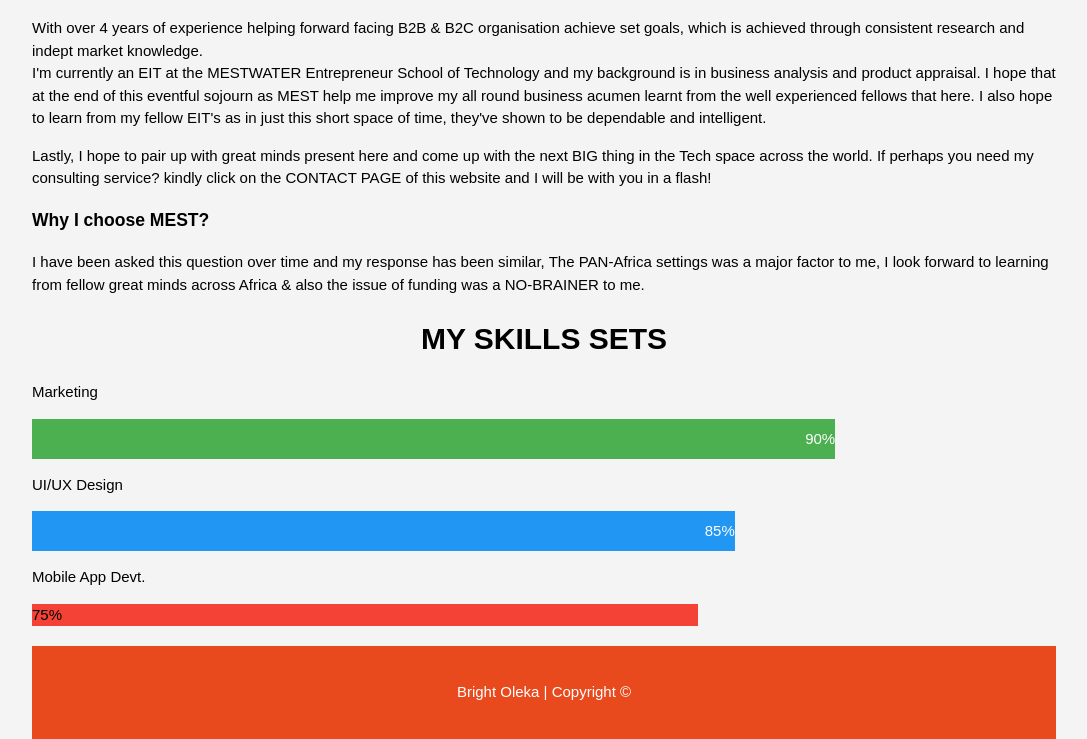
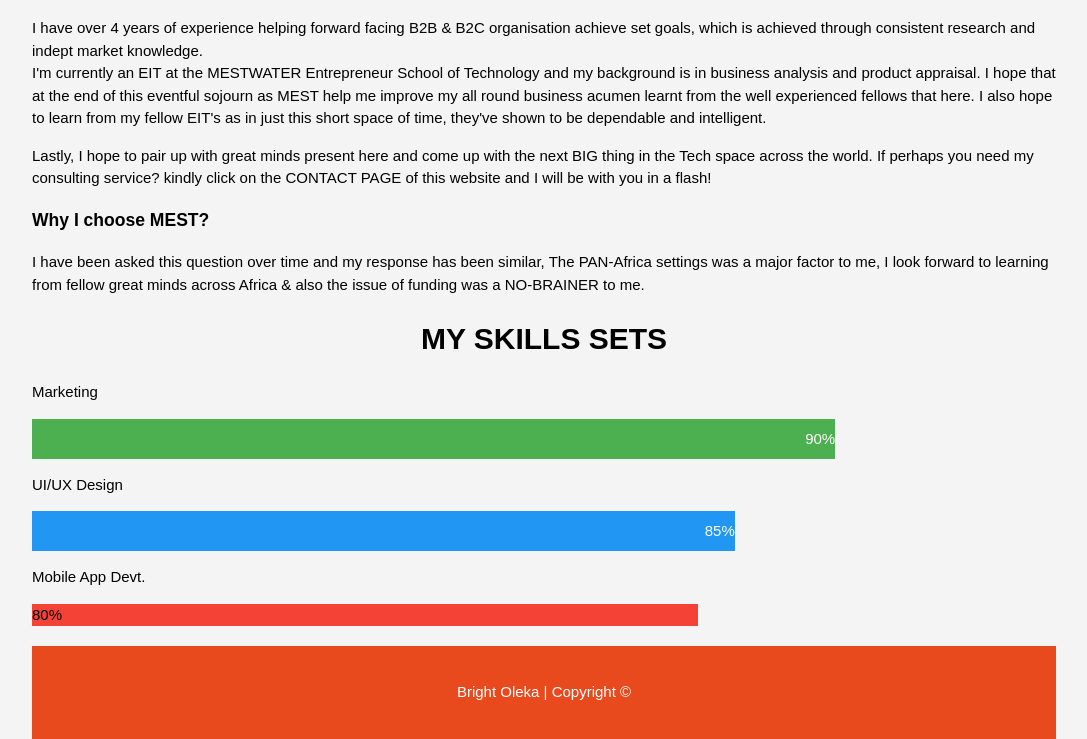
Before and after one commit to codeattitude/codeattitude.github.io, a plain HTML site: page about.html in a window 1280 px wide. Shown: the part 171-910 px from the top of the page, without its empty margins (96-1183 px from the left). Drawn offline with Linux system fonts and the light colour scheme.

Commit message:
Adjusted About page

```diff
--- a/about.html
+++ b/about.html
@@ -34,7 +34,7 @@
 		<h1>About Me</h1>
 	</p>
 	<p>
-		With over 4 years of experience helping forward facing B2B & B2C organisation achieve set goals, which is achieved through consistent research and indept market knowledge.<br>
+		I have over 4 years of experience helping forward facing B2B & B2C organisation achieve set goals, which is achieved through consistent research and indept market knowledge.<br>
 		I'm currently an EIT at the MESTWATER Entrepreneur School of Technology and my background is in business analysis and product appraisal. I hope that at the end of this eventful sojourn as MEST help me improve my all round business acumen learnt from the well experienced fellows that here. I also hope to learn from my fellow EIT's as in just this short space of time, they've shown to be dependable and intelligent.
 		<p>
 			Lastly, I hope to pair up with great minds present here and come up with the next BIG thing in the Tech space across the world. If perhaps you need my consulting service? kindly click on the CONTACT PAGE of this website and I will be with you in a flash!
@@ -60,7 +60,7 @@
 
 <p>Mobile App Devt.</p>
 <div class="container">
-  <div class="talk js">75%</div>
+  <div class="talk js">80%</div>
 </div>
 
 
```
